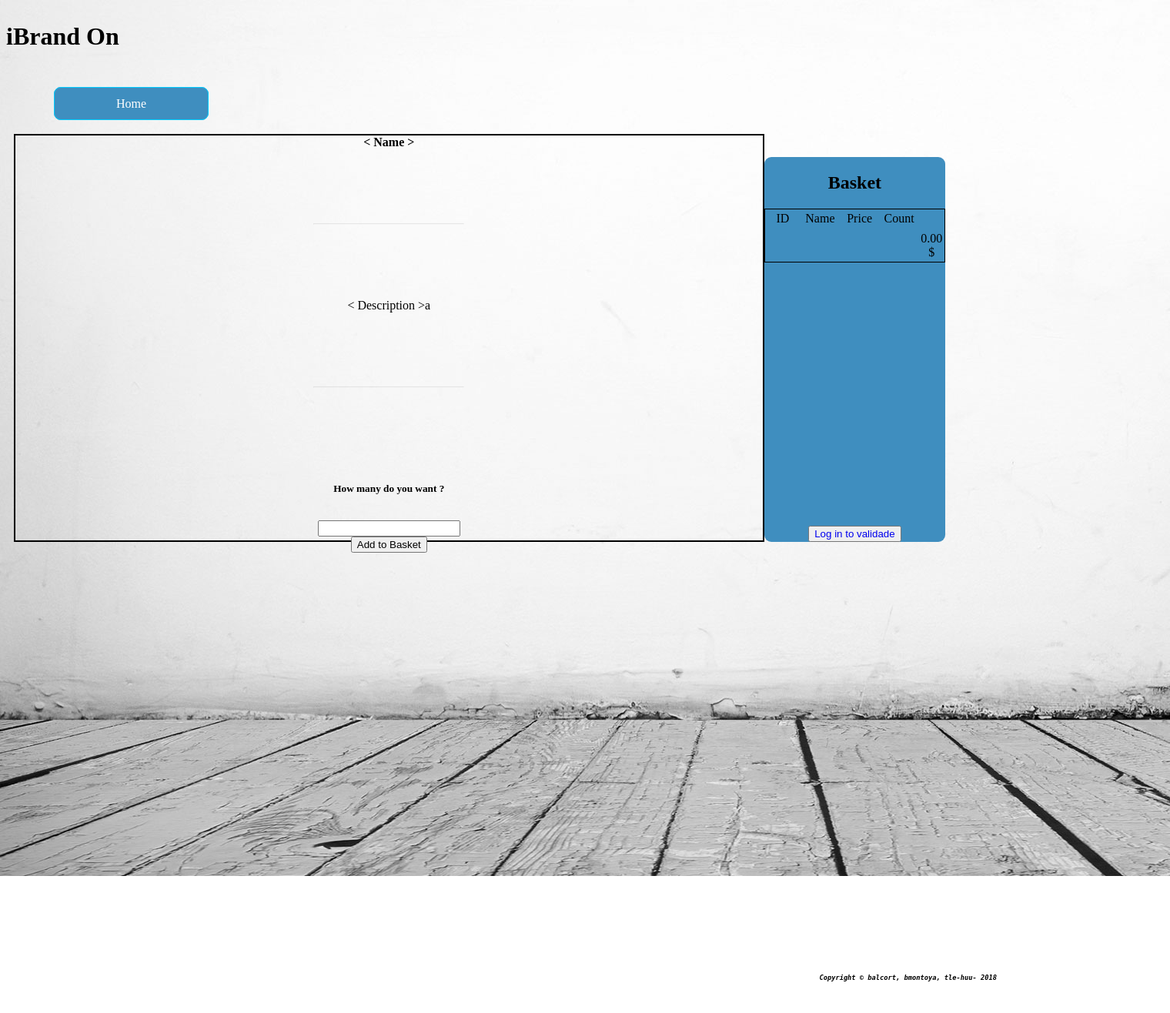
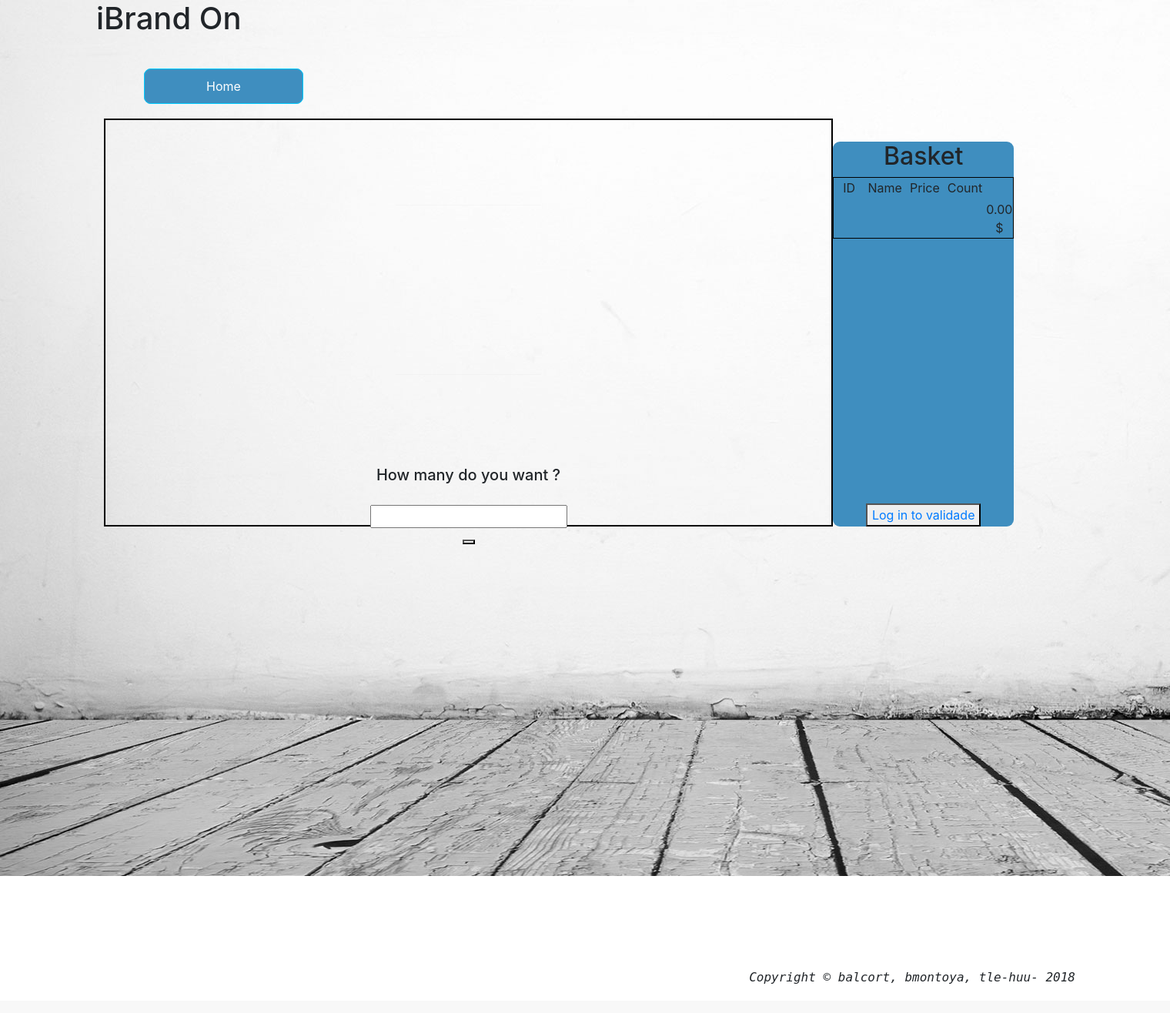
Before and after one commit to Relucin/ft_minishop, a PHP site: page /article.php in a window 1520 px wide. Shown: the whole page at 77% size. After the commit the page ends 1278 px from the top, so only its background shows below. Run offline with PHP 8.4, Linux system fonts and the light colour scheme; some libraries are stand-ins or nearby versions.

Commit message:
change in index displaying articles and bootstrap

```diff
--- a/article.php
+++ b/article.php
@@ -11,7 +11,7 @@
 	<link rel="stylesheet" href="css/index.css">
 	<link rel="stylesheet" href="css/article.css">
 	<link rel="stylesheet" href="css/bask.css">
-
+	<link rel="stylesheet" href="https://maxcdn.bootstrapcdn.com/bootstrap/4.0.0/css/bootstrap.min.css" integrity="sha384-Gn5384xqQ1aoWXA+058RXPxPg6fy4IWvTNh0E263XmFcJlSAwiGgFAW/dAiS6JXm" crossorigin="anonymous">
 
 	<title>Our e shop website</title>
 </head>
@@ -32,18 +32,17 @@
 			<div id="categories">
 			</div>
 			<div id="products">
-				<div class="name"><strong>< Name ></strong></div>
+				<div class="name"><strong><?php if (isset($_GET['name'])) echo $_GET['name'] ?></strong></div>
 				<hr>
 				<div class="description">
-					< Description >a
-
+					<?php //echo  [descritpion] ?>
 				</div>
 				<hr />
 				<div class="addcart">
 					<h5>How many <?php  ?> do you want ?</h5>
 					<form class="cartform" action="index.html" method="post">
-						<input type="text" name="count" value=""><br>
-						<input type="submit" name="addbasket" value="Add to Basket">
+						<input type="text" name="count" value="" width="2px"><span class="glyphicon glyphicon-plus"></span><br>
+						<button type="submit" name="addbakset"> <span class="glyphicon glyphicon-shopping-cart"></span> </button>
 					</form>
 				</div>
 			</div>
--- a/basket.php
+++ b/basket.php
@@ -36,7 +36,7 @@
 
 				<div class="cartvalid">
 					<?php
-						if (isset($_SESSION['pseudo'])) {
+						if (isset($_SESSION['user_id'])) {
 							echo "<form method=\"post\" action=\"controller/orders.php\" />
 							<input type=\"hidden\" name=\"from\" value=\"basket\" />
 							<input type=\"hidden\" name=\"success\" value=\"member\" />
--- a/css/article.css
+++ b/css/article.css
@@ -31,3 +31,7 @@
 	border-width: 1px;
 	opacity: 0.2;
 }
+
+button{
+	border-radius: 9px;
+}
--- a/css/index.css
+++ b/css/index.css
@@ -1,11 +1,12 @@
 body{
 	background-image: url("Wood.jpg");
 	background-repeat: no-repeat;
+	min-width: 1500px;
 }
 
 .container{
 	position: relative;
-	width: 1300px;
+	min-width: 1300px;
 	height: 1300px;
 	display: flex;
 	flex-direction: column;
--- a/login.php
+++ b/login.php
@@ -13,6 +13,8 @@
 	<meta charset="utf-8">
 	<link rel="stylesheet" href="css/index.css">
 	<link rel="stylesheet" href="css/login.css">
+	<link rel="stylesheet" href="https://maxcdn.bootstrapcdn.com/bootstrap/4.0.0/css/bootstrap.min.css" integrity="sha384-Gn5384xqQ1aoWXA+058RXPxPg6fy4IWvTNh0E263XmFcJlSAwiGgFAW/dAiS6JXm" crossorigin="anonymous">
+
 
 	<title>iBrand On</title>
 </head>
--- a/signup.php
+++ b/signup.php
@@ -14,6 +14,7 @@
 	<meta charset="utf-8">
 	<link rel="stylesheet" href="css/index.css">
 	<link rel="stylesheet" href="css/login.css">
+	<link rel="stylesheet" href="https://maxcdn.bootstrapcdn.com/bootstrap/4.0.0/css/bootstrap.min.css" integrity="sha384-Gn5384xqQ1aoWXA+058RXPxPg6fy4IWvTNh0E263XmFcJlSAwiGgFAW/dAiS6JXm" crossorigin="anonymous">
 
 	<title>iBrand On</title>
 </head>
```
Also changed, not shown: index.php (+9 -15 lines).
